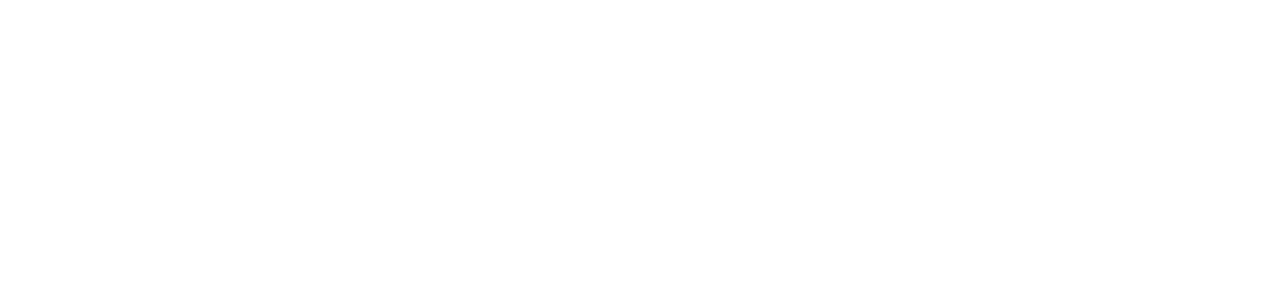
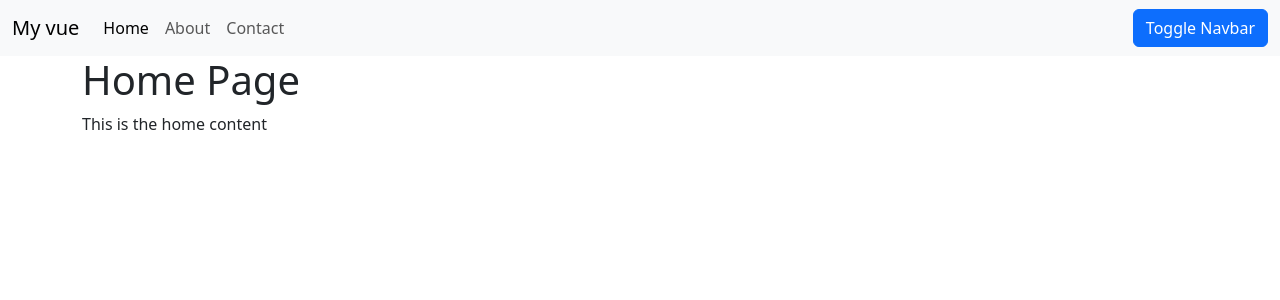
Before and after one commit to fanis-kol/vue-spa, a Vue app: page / in a window 1280 px wide. Shown: the top 300 px of the page. Built offline with nearby package versions, Linux system fonts and the light colour scheme.

Commit message:
first commit

```diff
--- a/public/index.html
+++ b/public/index.html
@@ -6,6 +6,8 @@
     <meta name="viewport" content="width=device-width,initial-scale=1.0">
     <link rel="icon" href="<%= BASE_URL %>favicon.ico">
     <title><%= htmlWebpackPlugin.options.title %></title>
+    <link href="https://cdn.jsdelivr.net/npm/bootstrap@5.3.3/dist/css/bootstrap.min.css" rel="stylesheet" integrity="sha384-QWTKZyjpPEjISv5WaRU9OFeRpok6YctnYmDr5pNlyT2bRjXh0JMhjY6hW+ALEwIH" crossorigin="anonymous">
+
   </head>
   <body>
     <noscript>
--- a/src/App.vue
+++ b/src/App.vue
@@ -1,26 +1,54 @@
 <template>
-  <img alt="Vue logo" src="./assets/logo.png">
-  <HelloWorld msg="Welcome to Your Vue.js App"/>
+
+
+    <navbar
+        :pages="pages"
+        :active-page="activePage"
+        :nav-link-click="(index) => activePage = index"
+    ></navbar>
+
+    <page-viewer
+        :page="pages[activePage]"
+    >
+    </page-viewer>
+
 </template>
 
+
 <script>
-import HelloWorld from './components/HelloWorld.vue'
+
+import Navbar from './components/Navbar.vue';
+import PageViewer from './components/PageViewer.vue';
 
 export default {
-  name: 'App',
-  components: {
-    HelloWorld
-  }
-}
+    components: {
+        Navbar,
+        PageViewer
+    },
+    data(){
+        return {
+            activePage:0,
+            pages : [
+                {
+                    link: {text: 'Home', url: 'index.html'},
+                    pageTitle: 'Home Page',
+                    content: 'This is the home content'
+                },
+                {
+                    link: {text: 'About', url: 'about.html'},
+                    pageTitle: 'About Page',
+                    content: 'This is the about content'
+                },
+                {
+                    link: {text: 'Contact', url: 'index.html'},
+                    pageTitle: 'Contact Page',
+                    content: 'This is the contact content'
+                }
+            ]
+        };
+    },
+};
+
+
+
 </script>
-
-<style>
-#app {
-  font-family: Avenir, Helvetica, Arial, sans-serif;
-  -webkit-font-smoothing: antialiased;
-  -moz-osx-font-smoothing: grayscale;
-  text-align: center;
-  color: #2c3e50;
-  margin-top: 60px;
-}
-</style>
--- /dev/null
+++ b/src/components/Navbar.vue
@@ -0,0 +1,58 @@
+<template>
+    <nav
+        :class="[`navbar-${theme}`, `bg-${theme}`, 'navbar navbar-expand']"
+    >
+        <div class="container-fluid">
+            <a class="navbar-brand" href="#">My vue</a>
+            <ul class="navbar-nav me-auto mb-2 mb-lg-0">
+
+                <li v-for="(page, index) in pages" class="nav-item" :key="index">
+                    <a class="nav-link"
+                    :class="{active: activePage == index}"
+                    aria-current="page"
+                    :href="page.link.url"
+                    :title="`This link Goes to the ${page.link.text} Page`"
+                    @click.prevent="navLinkClick(index)"
+                    >
+                    {{ page.link.text }}
+                    </a>
+                </li>
+            </ul>
+            <form class="d-flex">
+                <button
+                    class="btn btn-primary"
+                    @click.prevent="changeTheme()"
+                >Toggle Navbar
+                </button>
+            </form>
+        </div>
+    </nav>
+
+</template>
+
+
+<script>
+
+export default{
+
+props:['pages', 'activePage', 'navLinkClick'],
+    data() {
+        return {
+            theme: 'light',
+        }
+    },
+    methods:{
+        changeTheme(){
+            let theme = 'Light';
+
+            if(this.theme == 'Light'){
+                theme = 'dark';
+            }
+
+            this.theme = theme;
+        }
+    }
+}
+
+
+</script>
--- /dev/null
+++ b/src/components/PageViewer.vue
@@ -0,0 +1,13 @@
+<template>
+    <div id="content" class="container">
+        <h1>{{page.pageTitle}}</h1>
+        <p>{{page.content}}</p>
+    </div>
+</template>
+
+<script>
+export default{
+    props:['page'],
+ }
+
+</script>
--- a/src/main.js
+++ b/src/main.js
@@ -1,3 +1,4 @@
 import {createApp, VueElement} from 'vue';
+import App from './App.vue';
 
-createApp({}).mount('#app');
+createApp(App).mount('#app');
```
